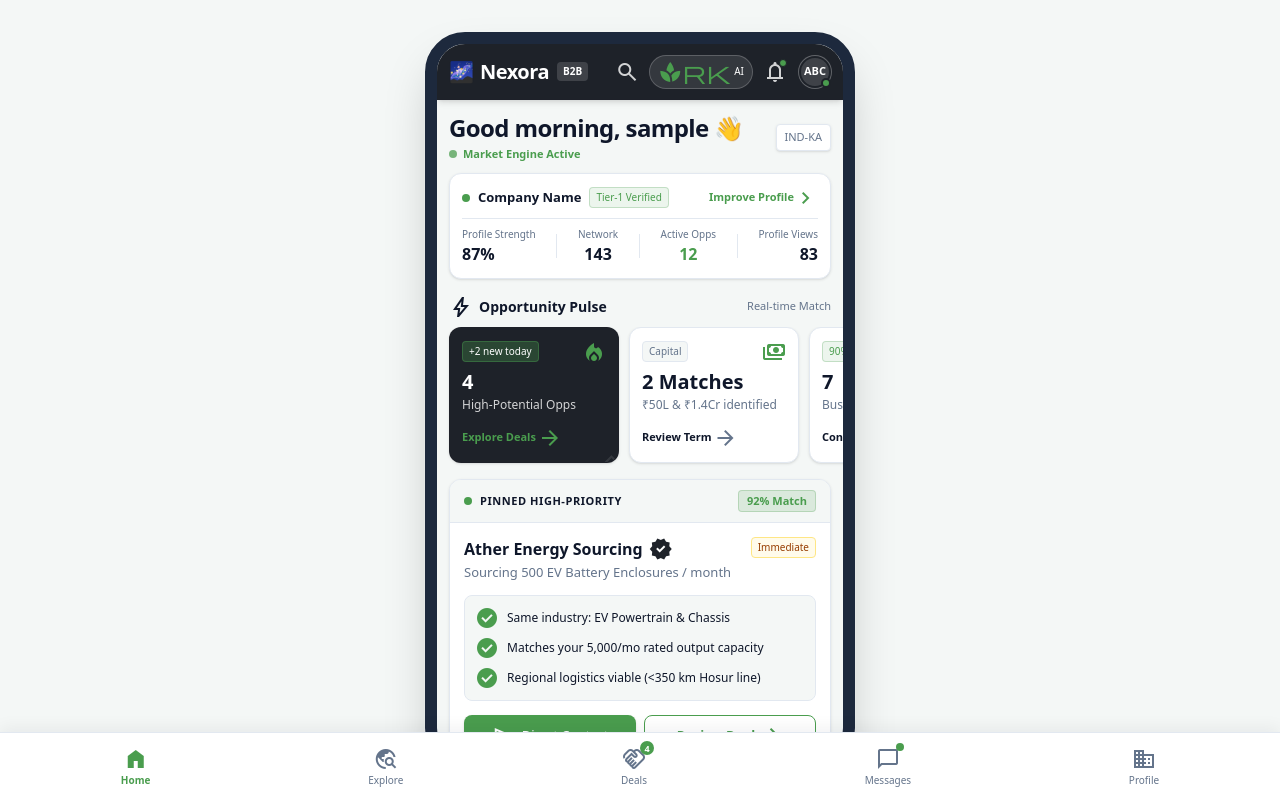
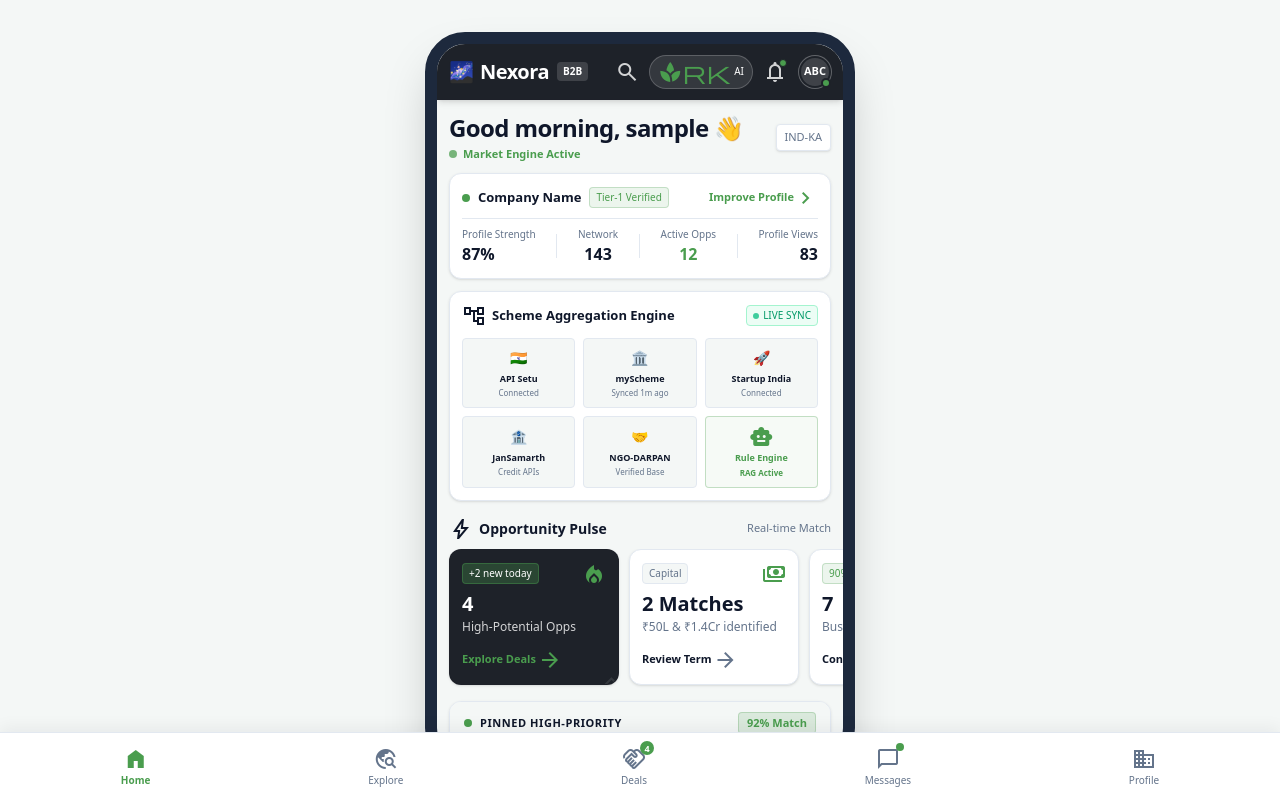
Before and after one commit to Rithish-Codecraft/gravity_space, a Next.js app in the folder frontend/: page / in a window 1280 px wide. Built offline with nearby package versions, Linux system fonts and the light colour scheme; sample sign-in values are in the browser's storage.

Commit message:
feat: integrate Scheme Aggregation architecture UI and prompt

```diff
--- a/frontend/src/app/(main)/page.tsx
+++ b/frontend/src/app/(main)/page.tsx
@@ -78,6 +78,55 @@
             <div className="flex flex-col items-end">
               <span className="font-[var(--font-label-caps)] text-[10px] text-[var(--color-ink-muted)]">Profile Views</span>
               <span className="font-[var(--font-mono-metric)] text-[var(--color-ink)] font-bold">83</span>
+            </div>
+          </div>
+        </div>
+      </section>
+
+      {/* Live Data Sources Engine */}
+      <section className="px-[var(--spacing-gutter-mobile)] mt-0">
+        <div className="bg-[var(--color-card-bg)] rounded-xl border border-[var(--color-card-border)] p-3 shadow-sm">
+          <div className="flex items-center justify-between mb-2.5">
+            <div className="flex items-center gap-1.5">
+              <span className="material-symbols-outlined text-[var(--color-ink)] text-[16px]">account_tree</span>
+              <h3 className="font-[var(--font-title-md)] text-[13px] text-[var(--color-ink)] font-bold">Scheme Aggregation Engine</h3>
+            </div>
+            <span className="flex items-center gap-1 font-[var(--font-label-caps)] text-[10px] text-emerald-600 bg-emerald-50 px-1.5 py-0.5 rounded-sm border border-emerald-200">
+              <span className="w-1.5 h-1.5 rounded-full bg-emerald-500 animate-pulse"></span>
+              LIVE SYNC
+            </span>
+          </div>
+
+          <div className="grid grid-cols-3 gap-2">
+            <div className="flex flex-col items-center justify-center p-2 rounded border border-[var(--color-card-border)] bg-[var(--color-canvas)]">
+              <span className="text-[14px] mb-1">🇮🇳</span>
+              <span className="font-[var(--font-label-caps)] text-[9px] font-bold text-[var(--color-ink)] text-center">API Setu</span>
+              <span className="text-[8px] text-[var(--color-ink-muted)] mt-0.5">Connected</span>
+            </div>
+            <div className="flex flex-col items-center justify-center p-2 rounded border border-[var(--color-card-border)] bg-[var(--color-canvas)]">
+              <span className="text-[14px] mb-1">🏛️</span>
+              <span className="font-[var(--font-label-caps)] text-[9px] font-bold text-[var(--color-ink)] text-center">myScheme</span>
+              <span className="text-[8px] text-[var(--color-ink-muted)] mt-0.5">Synced 1m ago</span>
+            </div>
+            <div className="flex flex-col items-center justify-center p-2 rounded border border-[var(--color-card-border)] bg-[var(--color-canvas)]">
+              <span className="text-[14px] mb-1">🚀</span>
+              <span className="font-[var(--font-label-caps)] text-[9px] font-bold text-[var(--color-ink)] text-center">Startup India</span>
+              <span className="text-[8px] text-[var(--color-ink-muted)] mt-0.5">Connected</span>
+            </div>
+            <div className="flex flex-col items-center justify-center p-2 rounded border border-[var(--color-card-border)] bg-[var(--color-canvas)]">
+              <span className="text-[14px] mb-1">🏦</span>
+              <span className="font-[var(--font-label-caps)] text-[9px] font-bold text-[var(--color-ink)] text-center">JanSamarth</span>
+              <span className="text-[8px] text-[var(--color-ink-muted)] mt-0.5">Credit APIs</span>
+            </div>
+            <div className="flex flex-col items-center justify-center p-2 rounded border border-[var(--color-card-border)] bg-[var(--color-canvas)]">
+              <span className="text-[14px] mb-1">🤝</span>
+              <span className="font-[var(--font-label-caps)] text-[9px] font-bold text-[var(--color-ink)] text-center">NGO-DARPAN</span>
+              <span className="text-[8px] text-[var(--color-ink-muted)] mt-0.5">Verified Base</span>
+            </div>
+            <div className="flex flex-col items-center justify-center p-2 rounded border border-[var(--color-accent)]/30 bg-[var(--color-accent)]/5">
+              <span className="material-symbols-outlined text-[var(--color-accent)] text-[16px] mb-0.5" style={{ fontVariationSettings: "'FILL' 1" }}>smart_toy</span>
+              <span className="font-[var(--font-label-caps)] text-[9px] font-bold text-[var(--color-accent)] text-center">Rule Engine</span>
+              <span className="text-[8px] text-[var(--color-accent)] mt-0.5 font-bold">RAG Active</span>
             </div>
           </div>
         </div>
--- a/frontend/src/app/api/chat/route.ts
+++ b/frontend/src/app/api/chat/route.ts
@@ -12,10 +12,19 @@
     }
 
     const systemPrompt = `You are Nexora Copilot, an AI assistant for B2B procurement and government schemes in India.
-Your goal is to help users find relevant business opportunities and government schemes.
-You have access to the user's detailed profile. Always use this context to tailor your advice.
+You act as a Rule Engine + AI/RAG layer over a Scheme Aggregation Layer that pulls data from API Setu, myScheme, Startup India, State Govt portals, JanSamarth, and NGO-DARPAN.
+Your goal is to help users find relevant business opportunities and government schemes based on their profile.
+
 USER PROFILE CONTEXT:
 ${JSON.stringify(profileData, null, 2)}
+
+When suggesting schemes, ALWAYS structure your response with:
+- Best Matching Schemes
+- Eligibility
+- Benefit
+- Why You Match
+- Required Documents
+- Official Application Link
 
 Provide concise, highly relevant, and actionable advice.`;
 
```
